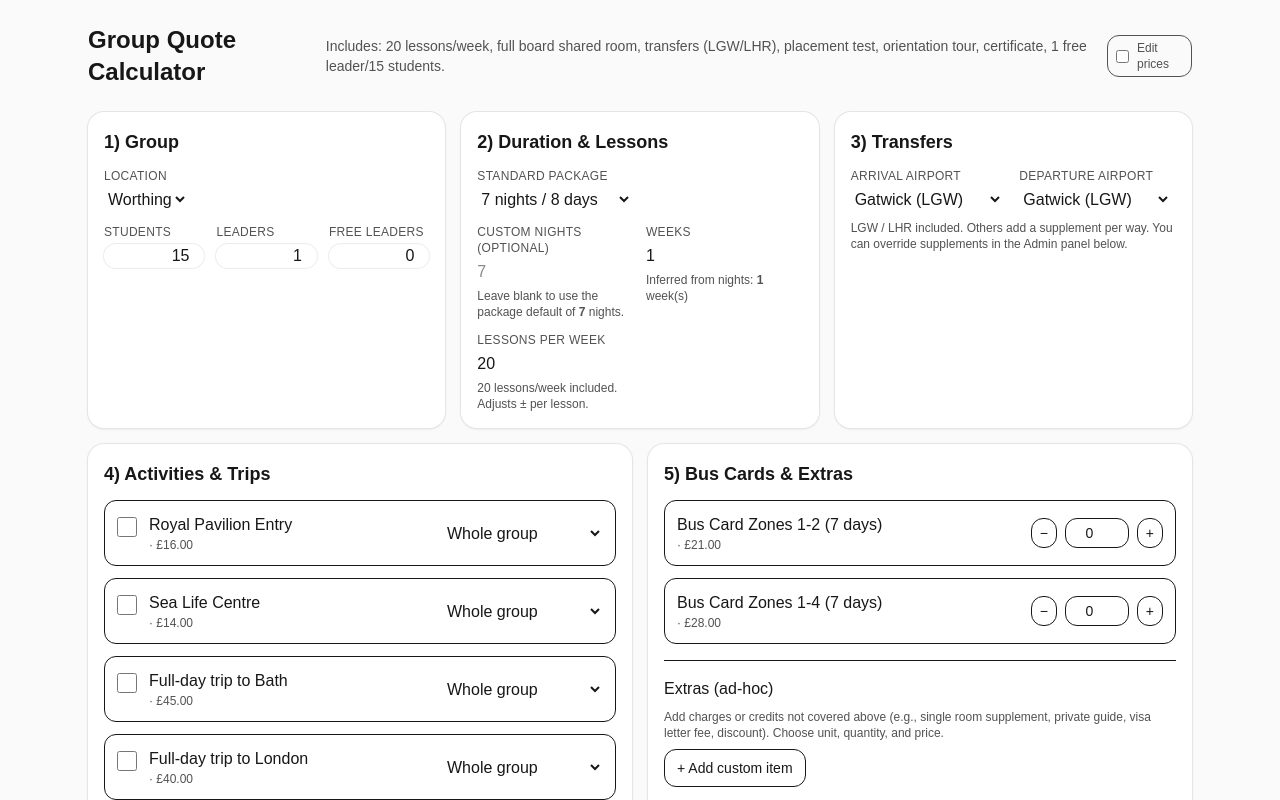
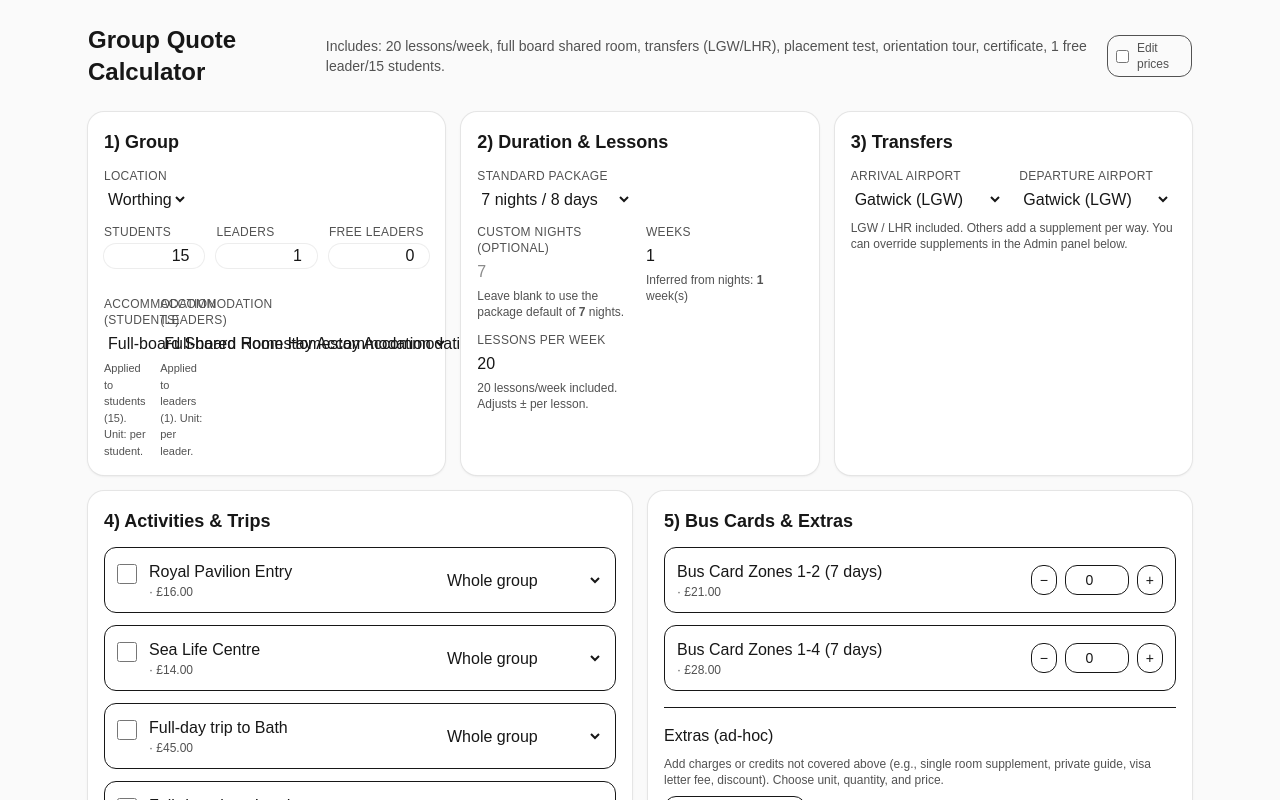
Before and after one commit to simonelebowski/group-quote, a Next.js app: page / in a window 1280 px wide. Shown: the top 800 px of the page. Built offline with nearby package versions, Linux system fonts and the light colour scheme.

Commit message:
accommodation options added to ui (not finished)

```diff
--- a/src/app/page.tsx
+++ b/src/app/page.tsx
@@ -1,5 +1,5 @@
 "use client";
-import React, { useMemo, useState } from "react";
+import { useMemo, useState, useEffect } from "react";
 import {
   Currency,
   Unit,
@@ -57,6 +57,12 @@ export default function QuoteCalculatorPage() {
   const [students, setStudents] = useState<number>(15);
   const [leaders, setLeaders] = useState<number>(1);
   const [freeLeaders, setFreeLeaders] = useState<number>(0);
+  const [studentAccommodationId, setStudentAccommodationId] = useState<
+    string | null
+  >(null);
+  const [leaderAccommodationId, setLeaderAccommodationId] = useState<
+    string | null
+  >(null);
   const [packageKey, setPackageKey] = useState<PackageKey>("7n8d");
   const [customNights, setCustomNights] = useState<number | "">("");
   const [lessonsPerWeek, setLessonsPerWeek] = useState<number>(20);
@@ -97,6 +103,17 @@ export default function QuoteCalculatorPage() {
 
   // Weeks inferred from nights; but allow manual override via `weeks`
   const inferredWeeks = nights >= 13 ? 2 : 1;
+
+  useEffect(() => {
+    const s0 =
+      priceList.locations.find((l) => l.locationId === locationId)
+        ?.accommodationStudents?.[0]?.id ?? null;
+    const l0 =
+      priceList.locations.find((l) => l.locationId === locationId)
+        ?.accommodationLeaders?.[0]?.id ?? null;
+    setStudentAccommodationId(s0);
+    setLeaderAccommodationId(l0);
+  }, [locationId]);
 
   // ---------------- Pricing Engine --------------------------
 
@@ -328,6 +345,10 @@ export default function QuoteCalculatorPage() {
           setLeaders={setLeaders}
           freeLeaders={freeLeaders}
           setFreeLeaders={setFreeLeaders}
+          studentAccommodationId={studentAccommodationId}
+          setStudentAccommodationId={setStudentAccommodationId}
+          leaderAccommodationId={leaderAccommodationId}
+          setLeaderAccommodationId={setLeaderAccommodationId}
           clamp={clamp}
           packageKey={packageKey}
           setPackageKey={setPackageKey}
--- a/src/components/LocationCard.tsx
+++ b/src/components/LocationCard.tsx
@@ -12,6 +12,10 @@ export default function LocationCard({
   clamp,
   freeLeaders,
   setFreeLeaders,
+  studentAccommodationId,
+  setStudentAccommodationId,
+  leaderAccommodationId,
+  setLeaderAccommodationId,
 }) {
   return (
     // <Card>
@@ -174,6 +178,55 @@ export default function LocationCard({
             }
           />
         </div>
+
+        {/* ACCOMMODATION PICKERS */}
+        <div className="mt-4 grid grid-cols-1 md:grid-cols-2 gap-3">
+          <div>
+            <Label>Accommodation (Students)</Label>
+            <select
+              className="input"
+              value={studentAccommodationId ?? ""}
+              onChange={(e) =>
+                setStudentAccommodationId(e.target.value || null)
+              }
+            >
+              {(
+                priceList.locations.find((l) => l.locationId === locationId)
+                  ?.accommodationStudents ?? []
+              ).map((opt) => (
+                <option key={opt.id} value={opt.id}>
+                  {opt.name}{" "}
+                  {opt.price ? `· +${fmt(opt.price, loc.currency)}` : ""}
+                </option>
+              ))}
+            </select>
+            <p className="mt-1 text-[11px] text-neutral-600">
+              Applied to students ({students}). Unit: per student.
+            </p>
+          </div>
+
+          <div>
+            <Label>Accommodation (Leaders)</Label>
+            <select
+              className="input"
+              value={leaderAccommodationId ?? ""}
+              onChange={(e) => setLeaderAccommodationId(e.target.value || null)}
+            >
+              {(
+                priceList.locations.find((l) => l.locationId === locationId)
+                  ?.accommodationLeaders ?? []
+              ).map((opt) => (
+                <option key={opt.id} value={opt.id}>
+                  {opt.name}{" "}
+                  {opt.price ? `· +${fmt(opt.price, loc.currency)}` : ""}
+                </option>
+              ))}
+            </select>
+            <p className="mt-1 text-[11px] text-neutral-600">
+              Applied to leaders ({leaders}). Unit: per leader.
+            </p>
+          </div>
+        </div>
       </div>
     </Card>
   );
```
